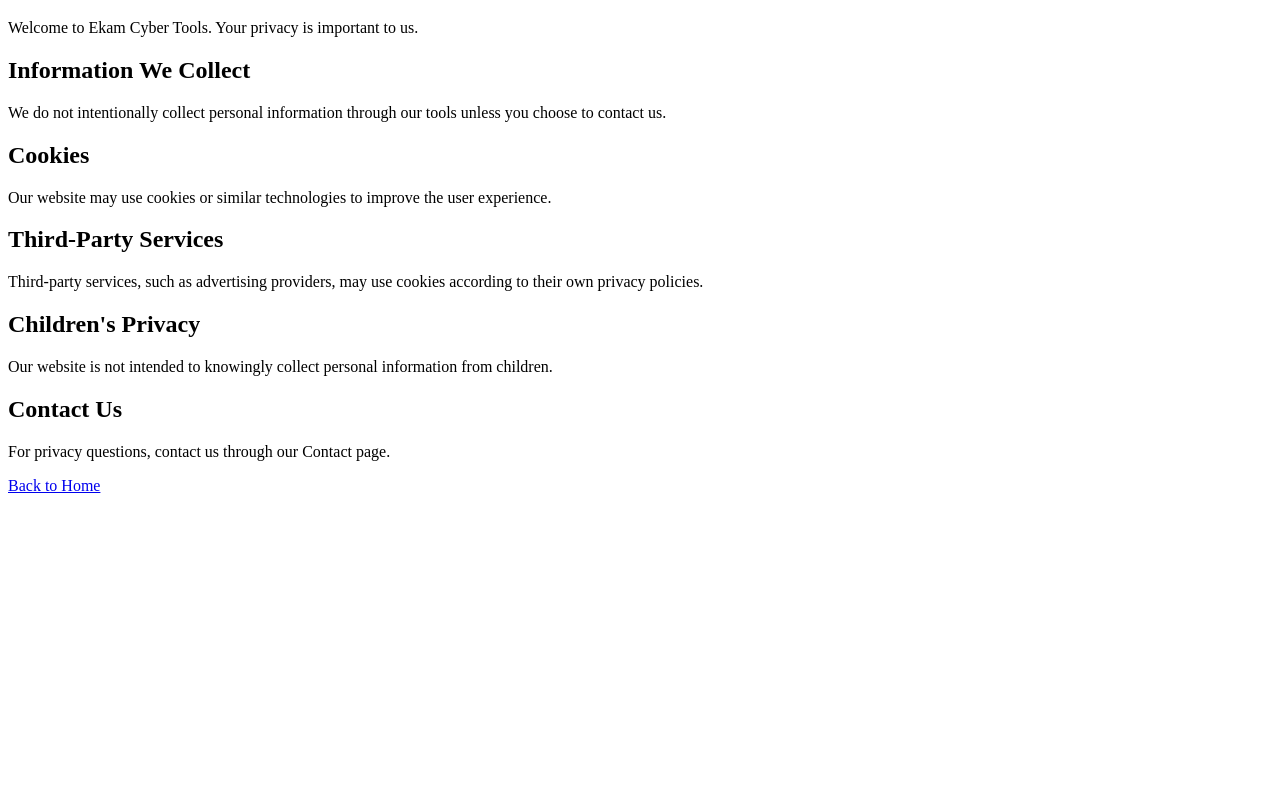
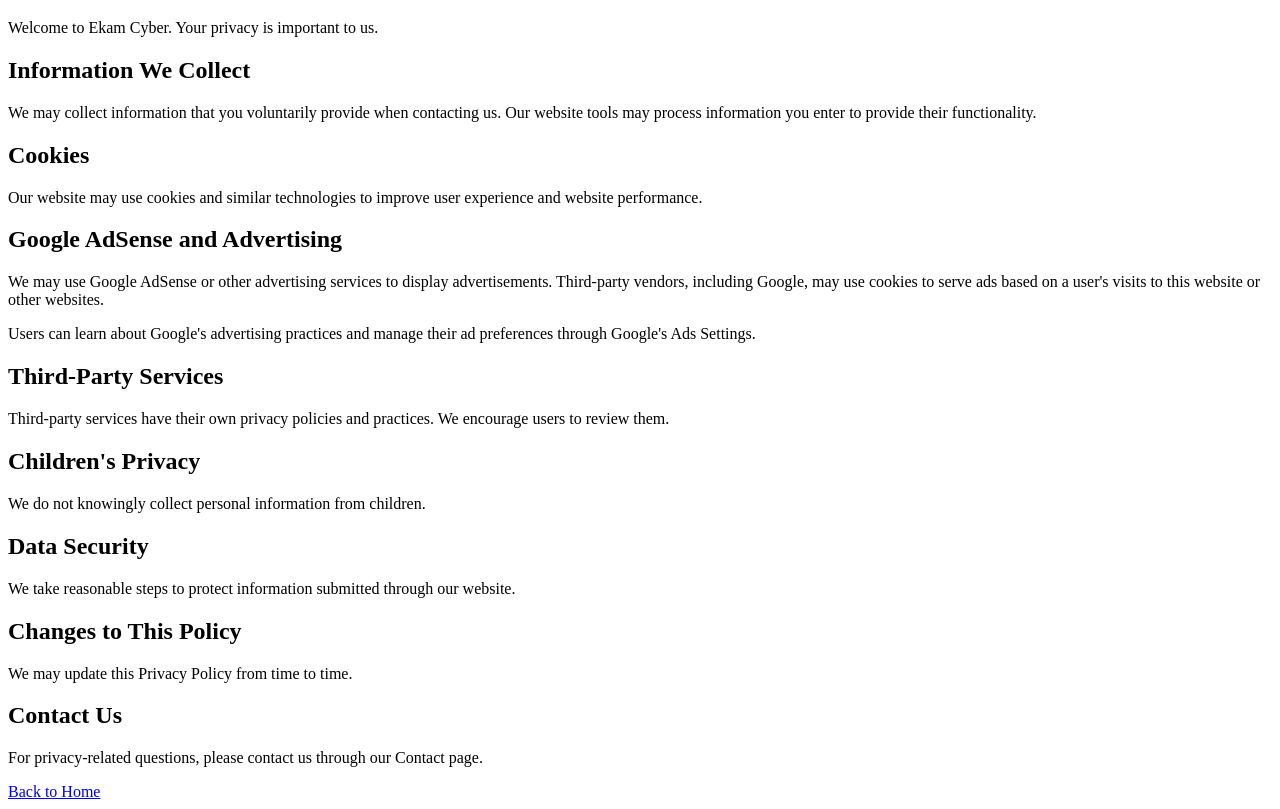
Before and after one commit to harmanharry89883-svg/Ekam_cyber, a plain HTML site: page privacy.html in a window 1280 px wide. Shown: the part 61-870 px from the top of the page. Before the commit the page ends 800 px from the top, so only its background shows below. Drawn offline with Linux system fonts and the light colour scheme.

Commit message:
Update privacy policy

```diff
--- a/privacy.html
+++ b/privacy.html
@@ -3,29 +3,42 @@
 <head>
 <meta charset="UTF-8">
 <meta name="viewport" content="width=device-width, initial-scale=1.0">
-<title>Privacy Policy - Ekam Cyber Tools</title>
-<meta name="description" content="Privacy Policy for Ekam Cyber Tools.">
+<title>Privacy Policy - Ekam Cyber</title>
+<meta name="description" content="Read the Privacy Policy of Ekam Cyber to understand how information and cookies are handled.">
 </head>
 <body>
+
 <h1>Privacy Policy</h1>
 
-<p>Welcome to Ekam Cyber Tools. Your privacy is important to us.</p>
+<p>Welcome to Ekam Cyber. Your privacy is important to us.</p>
 
 <h2>Information We Collect</h2>
-<p>We do not intentionally collect personal information through our tools unless you choose to contact us.</p>
+<p>We may collect information that you voluntarily provide when contacting us. Our website tools may process information you enter to provide their functionality.</p>
 
 <h2>Cookies</h2>
-<p>Our website may use cookies or similar technologies to improve the user experience.</p>
+<p>Our website may use cookies and similar technologies to improve user experience and website performance.</p>
+
+<h2>Google AdSense and Advertising</h2>
+<p>We may use Google AdSense or other advertising services to display advertisements. Third-party vendors, including Google, may use cookies to serve ads based on a user's visits to this website or other websites.</p>
+
+<p>Users can learn about Google's advertising practices and manage their ad preferences through Google's Ads Settings.</p>
 
 <h2>Third-Party Services</h2>
-<p>Third-party services, such as advertising providers, may use cookies according to their own privacy policies.</p>
+<p>Third-party services have their own privacy policies and practices. We encourage users to review them.</p>
 
 <h2>Children's Privacy</h2>
-<p>Our website is not intended to knowingly collect personal information from children.</p>
+<p>We do not knowingly collect personal information from children.</p>
+
+<h2>Data Security</h2>
+<p>We take reasonable steps to protect information submitted through our website.</p>
+
+<h2>Changes to This Policy</h2>
+<p>We may update this Privacy Policy from time to time.</p>
 
 <h2>Contact Us</h2>
-<p>For privacy questions, contact us through our Contact page.</p>
+<p>For privacy-related questions, please contact us through our Contact page.</p>
 
 <a href="index.html">Back to Home</a>
+
 </body>
 </html>
```
